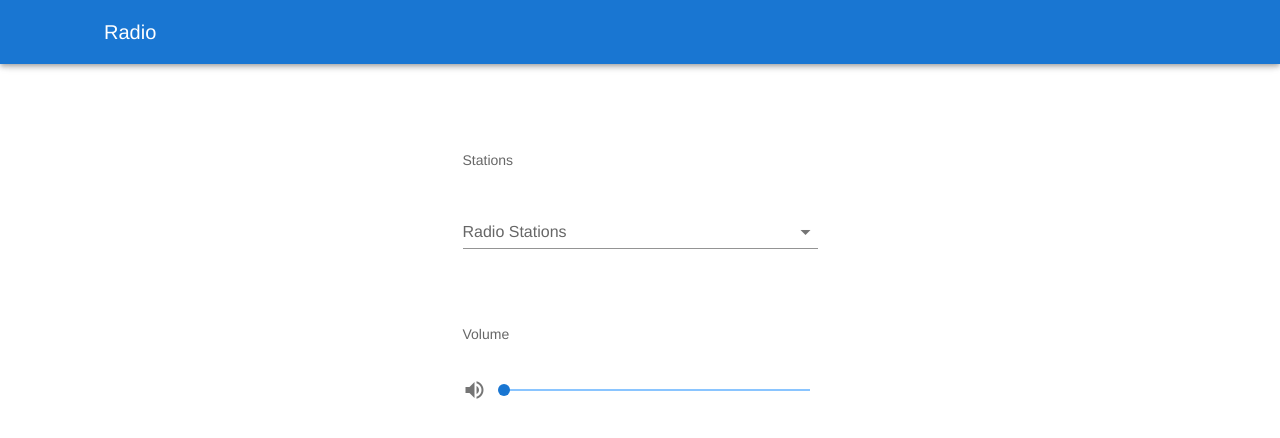
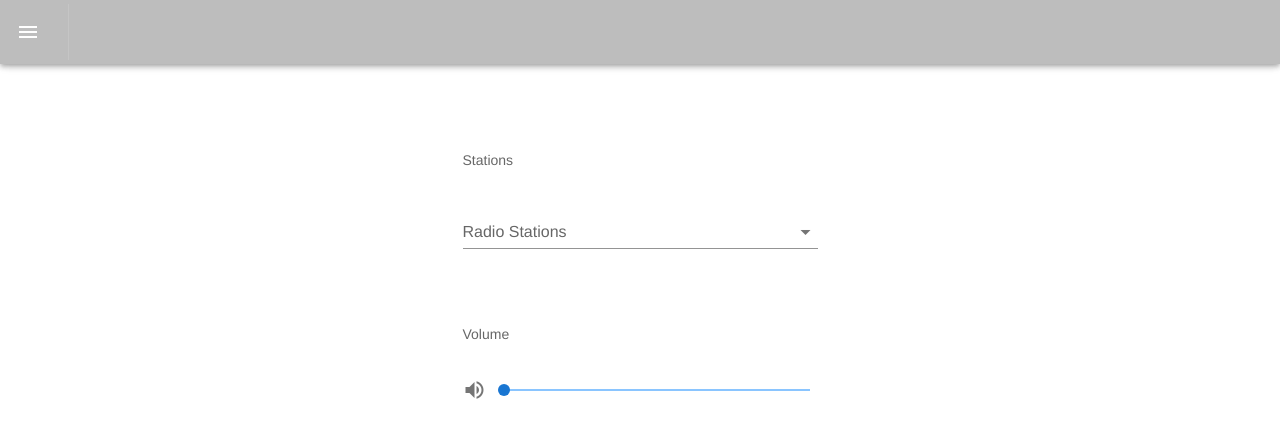
Before and after one commit to Stevelriemenbill/ESP-Radio-Frontend, a Vue app: page / in a window 1280 px wide. Shown: the top 438 px of the page. Built offline with nearby package versions, Linux system fonts and the light colour scheme.

Commit message:
add new logo

```diff
--- a/src/App.vue
+++ b/src/App.vue
@@ -2,19 +2,23 @@
   <v-app>
     <v-app-bar
       app
-      color="primary"
+      color="grey lighten-1"
       dark
     >
+      <v-app-bar-nav-icon></v-app-bar-nav-icon>
+      <v-divider
+          class="mx-4"
+          vertical
+      >
+      </v-divider>
       <div class="d-flex align-center">
         <v-img
           alt="ESPRadio Logo"
           class="mr-2"
           contain
-          src="@/assets/radio_logo_2.jpg"
+          src="@/assets/radio_logo_2.png"
           width="80"
         />
-
-        <v-toolbar-title>Radio</v-toolbar-title>
       </div>
     </v-app-bar>
 
```
Also changed, not shown: src/assets/radio_logo_2.jpg (deleted), src/assets/radio_logo_2.png (added).
